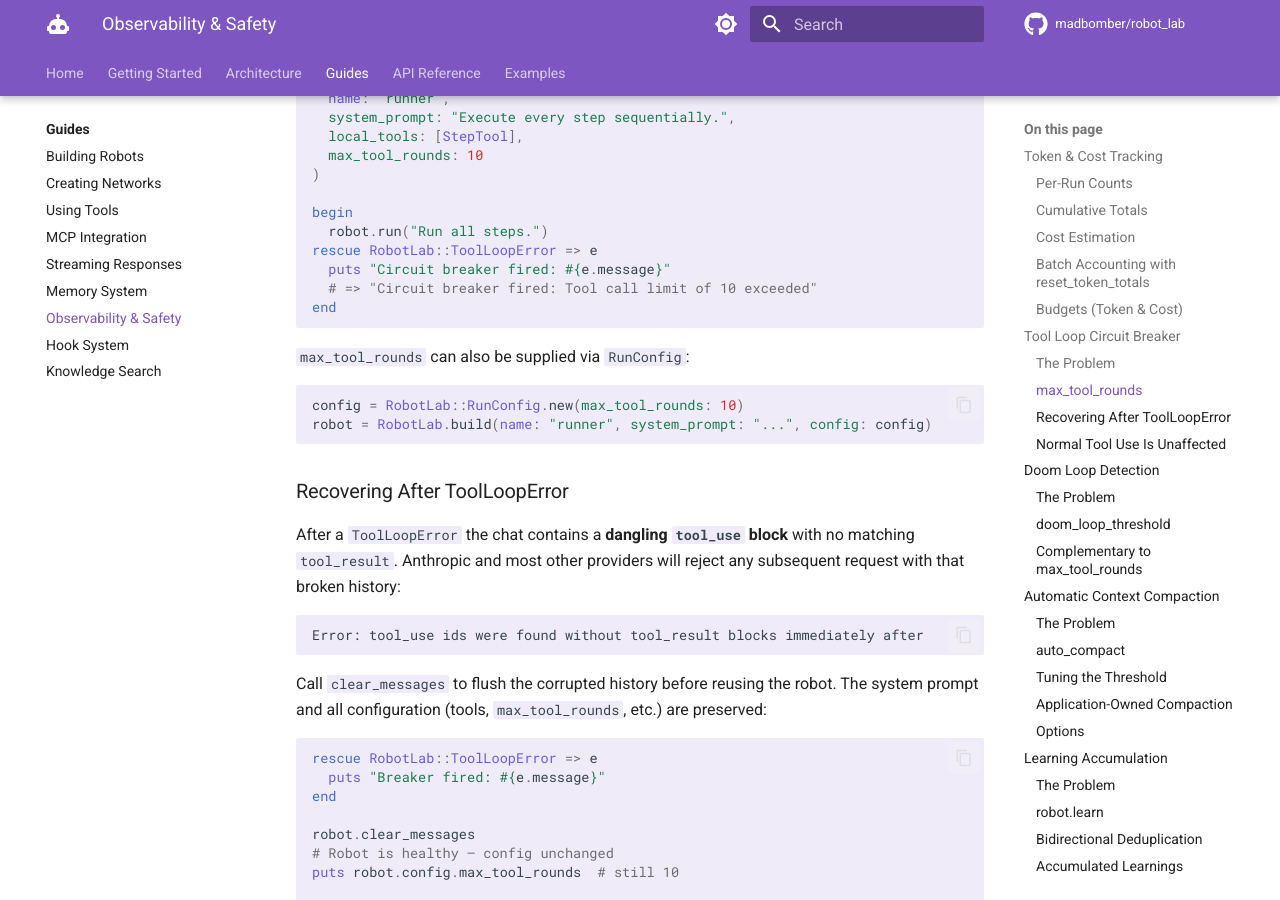
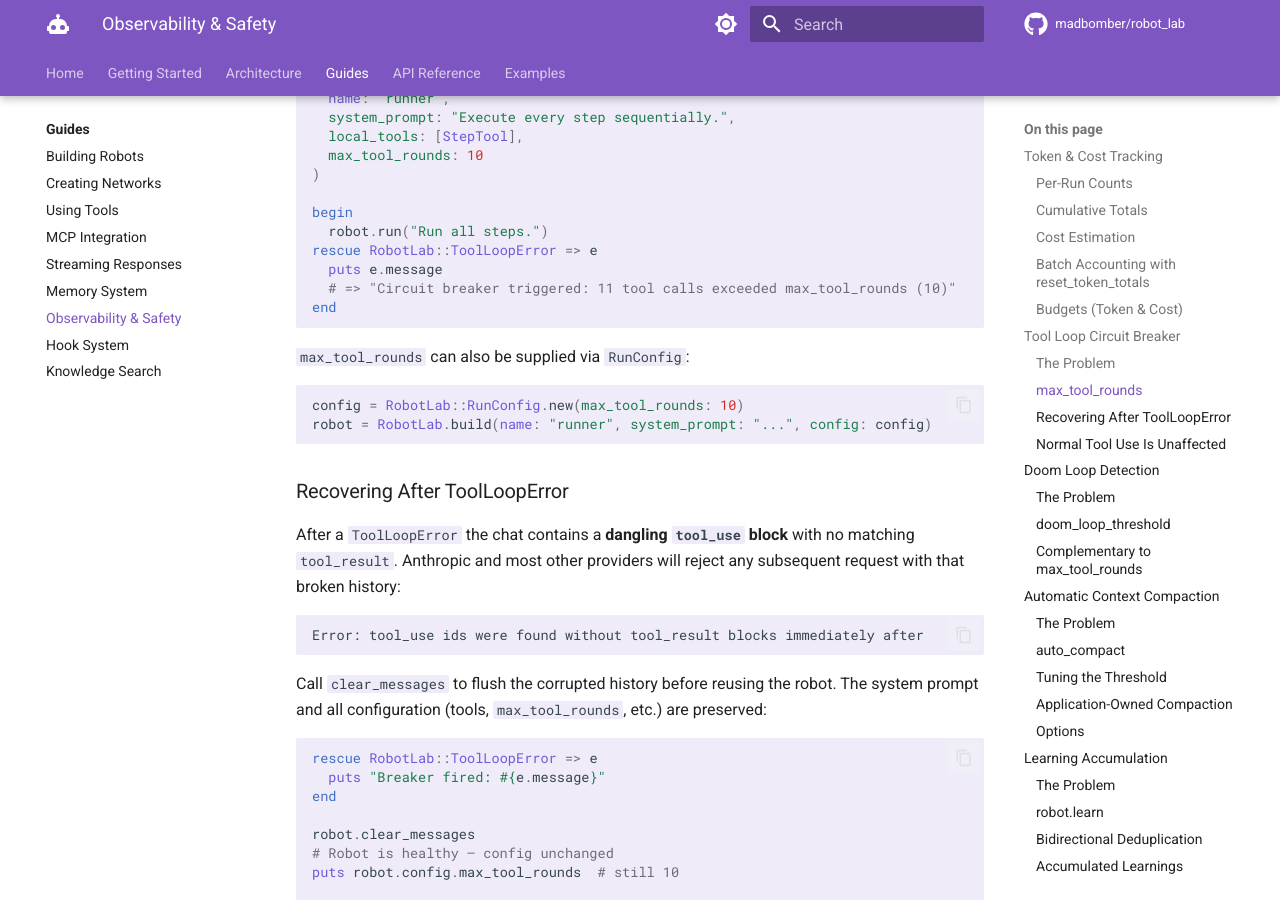
Before and after one commit to MadBomber/robot_lab, an MkDocs documentation site: the page built from docs/guides/observability.md, in a window 1280 px wide and 900 px high, scrolled down 3475 px. Built offline with MkDocs 1.6.1 and Material for MkDocs 9.7.7, drawn with Linux system fonts in a browser that asks for light colours; comment, search, counter and statistics services are not loaded.

Commit message:
docs: say term frequency, quote real ToolLoopError
HistoryCompressor and Convergence score with L2-normalized term
frequencies and no IDF, but the README, guides, and two doc comments
called it TF-IDF. The ToolLoopError examples quoted a message the code
never produced, and two of them added their own prefix in front of it.

````diff
--- a/docs/guides/observability.md
+++ b/docs/guides/observability.md
@@ -147,8 +147,8 @@ robot = RobotLab.build(
 begin
   robot.run("Run all steps.")
 rescue RobotLab::ToolLoopError => e
-  puts "Circuit breaker fired: #{e.message}"
-  # => "Circuit breaker fired: Tool call limit of 10 exceeded"
+  puts e.message
+  # => "Circuit breaker triggered: 11 tool calls exceeded max_tool_rounds (10)"
 end
 ```
 
````
Also changed, not shown: CHANGELOG.md (+3 -0 lines), README.md (+3 -3 lines), docs/api/core/robot.md (+1 -1 lines), docs/api/errors.md (+1 -1 lines), docs/guides/building-robots.md (+2 -2 lines), docs/guides/hooks.md (+1 -1 lines), 2 other files.
